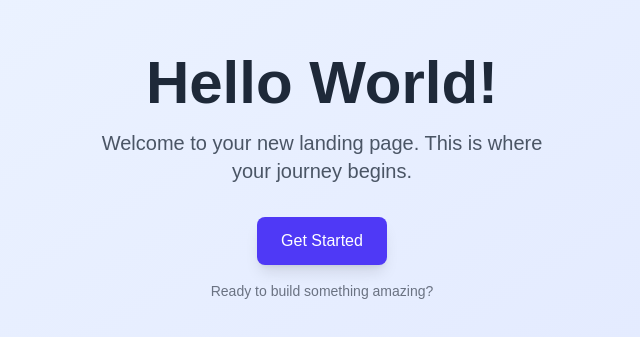
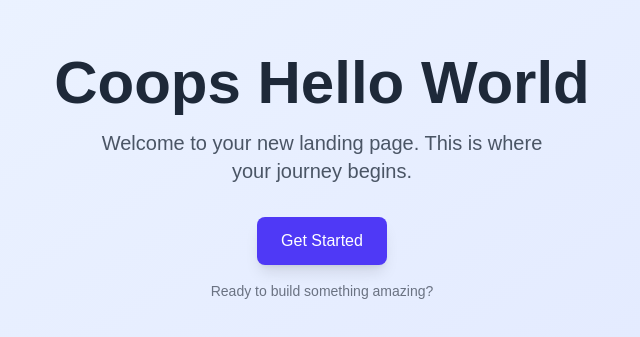
Before and after one commit to ns-test-org/test, a Next.js app in the folder packages/new-web-app-room/: page / in a window 1280 px wide. Shown: the part 223-560 px from the top of the page, without its empty margins (318-958 px from the left). Built offline with nearby package versions, Linux system fonts and the light colour scheme.

Commit message:
AI chat session: Updated code and files

```diff
--- a/packages/new-web-app-room/src/app/page.tsx
+++ b/packages/new-web-app-room/src/app/page.tsx
@@ -4,7 +4,7 @@ export default function Home() {
       <div className="text-center space-y-8 p-8">
         <div className="space-y-4">
           <h1 className="text-6xl font-bold text-gray-800 dark:text-white">
-            Hello World!
+            Coops Hello World
           </h1>
           <p className="text-xl text-gray-600 dark:text-gray-300 max-w-md mx-auto">
             Welcome to your new landing page. This is where your journey begins.
```
